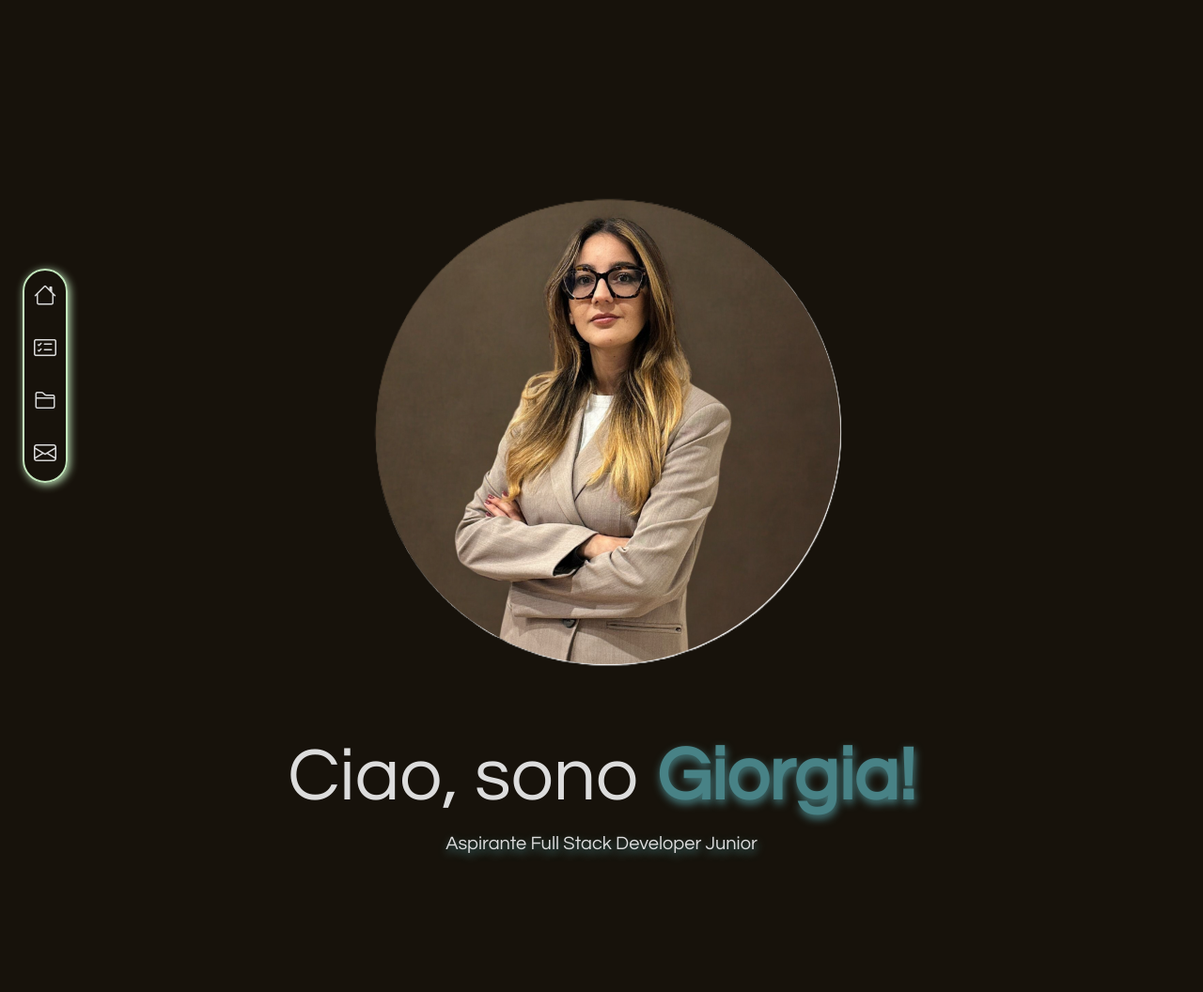
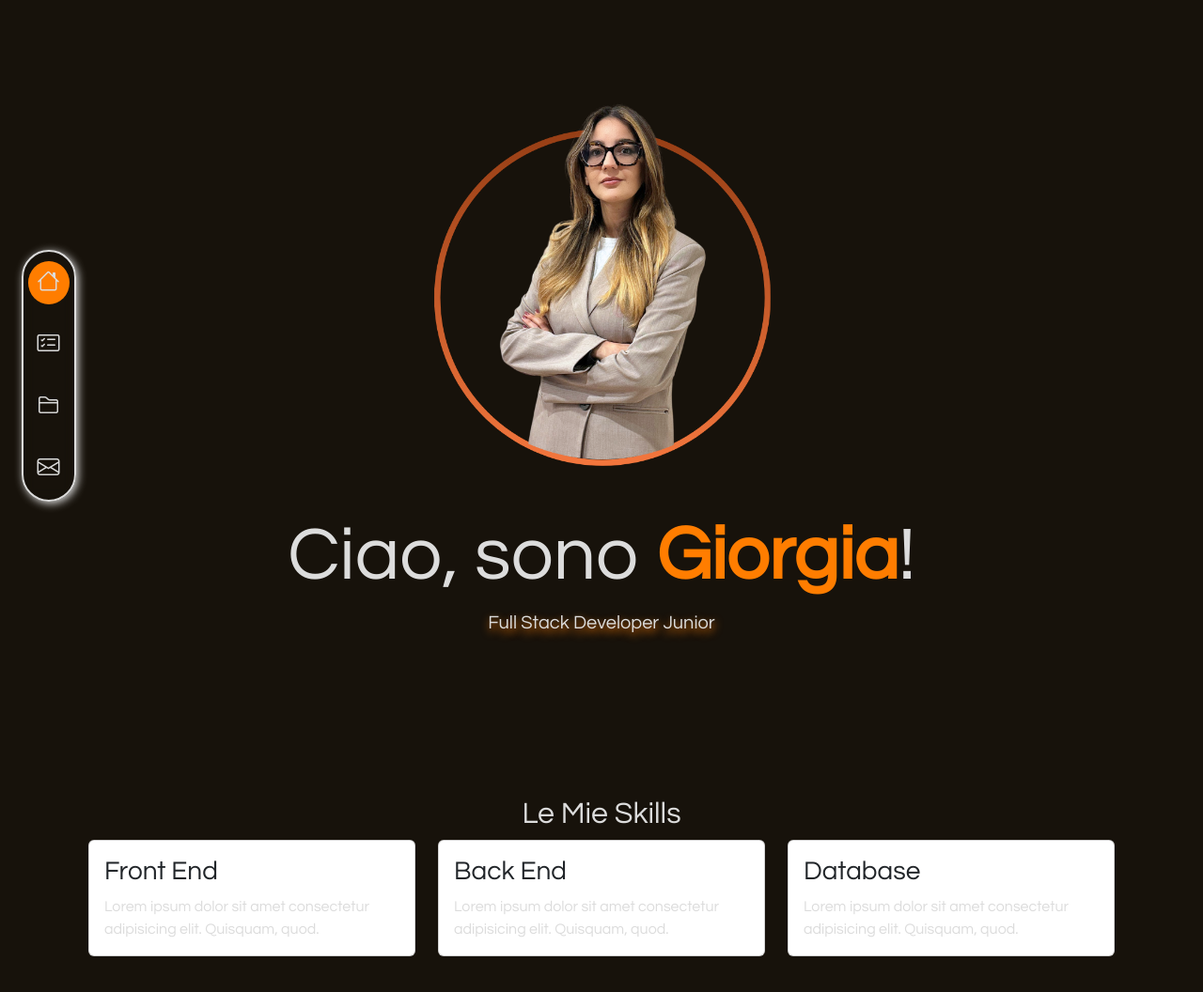
Before and after one commit to gio99311/portfolio, a plain HTML site: page index.html in a window 1280 px wide. Shown: the top 1056 px of the page at 94% size. Drawn offline with nearby package versions, Linux system fonts and the light colour scheme; a web font is replaced by a local one.

Commit message:
aggiunta la feature interattiva della navbar, migliorato l'header, inserita sezione skills provvisoria

```diff
--- a/index.html
+++ b/index.html
@@ -51,30 +51,62 @@
   <!-- NAVBAR 2 -->
     <nav class="custom-navbar">
       <div class="d-flex justify-content-center  align-items-center flex-md-column">
-        <a href="#"><i class="bi bi-house"></i></a>
-        <a href="#"><i class="bi bi-card-checklist"></i></a>
-        <a href="#"><i class="bi bi-folder2"></i></a>
-        <a href="#"><i class="bi bi-envelope"></i></a>
+        <a href="#home" class="nav-link"><i class="bi bi-house"></i></a>
+        <a href="#skills" class="nav-link"><i class="bi bi-card-checklist"></i></a>
+        <a href="#" class="nav-link"><i class="bi bi-folder2"></i></a>
+        <a href="#" class="nav-link"><i class="bi bi-envelope"></i></a>
       </div>
     </nav>
   <!-- FINE NAVBAR 2 -->
 
   <!-- HEADER -->
-   <header class="container vh-100 mt-5">
-    <div class="row d-flex justify-content-center align-items-center pt-5">
-      <div class="col-6">
-        <img src="./img/3.png" alt="foto profilo" class="img-profilo">
+  <header class="cust-header" id="home">
+    <div class="d-flex flex-column align-items-center w-100 gap-4">
+      <img src="./img/6.png" alt="Foto profilo" class="img-profilo">
+      <div class="text-center mt-4">
+        <h1 class="display-1">Ciao, sono <span class=" fw-bold color-b">Giorgia</span>!</h1>
+        <p class="lead cust-shadow">Full Stack Developer Junior</p>
       </div>
     </div>
-    <div class="row d-flex justify-content-center align-items-center">
-      <div class="col-12">
-        <h1 class="text-center display-1">Ciao, sono <span class="cust-shadow fw-bold color-b">Giorgia!</span></h1>
-        <p class="text-center lead cust-shadow">Aspirante Full Stack Developer Junior</p>
+  </header>
+
+  <!-- FINE HEADER -->
+
+  <!-- MY SKILLS SECTION -->
+  <section class="container my-5" id="skills">
+
+    <div class="row justify-content-center align-items-center mb-4">
+      <div class="col-5">
+        <h2 class="text-center">Le Mie Skills</h2>
+      </div>
+
+    <div class="row">
+      <div class="col-lg-4">
+        <div class="card mb-4">
+          <div class="card-body">
+            <h3 class="card-title">Front End</h3>
+            <p class="card-text">Lorem ipsum dolor sit amet consectetur adipisicing elit. Quisquam, quod.</p>
+          </div>
+        </div>
+      </div>
+      <div class="col-lg-4">
+        <div class="card mb-4">
+          <div class="card-body">
+            <h3 class="card-title">Back End</h3>
+            <p class="card-text">Lorem ipsum dolor sit amet consectetur adipisicing elit. Quisquam, quod.</p>
+          </div>
+        </div>
+      </div>
+      <div class="col-lg-4">
+        <div class="card mb-4">
+          <div class="card-body">
+            <h3 class="card-title">Database</h3>
+            <p class="card-text">Lorem ipsum dolor sit amet consectetur adipisicing elit. Quisquam, quod.</p>
+          </div>
+        </div>
       </div>
     </div>
-
-   </header>
-
+  </section>
 
 
 
--- a/main.js
+++ b/main.js
@@ -1,11 +1,20 @@
-// NAVBAR
+// NAVBAR INTERATTIVA
+const navbarLinks = document.querySelectorAll('.nav-link');
+const sections = document.querySelectorAll('#home, #skills');
 
-let navbar = document.querySelector(".navbar");
+// Observer per scroll
+const observer = new IntersectionObserver((entries) => {
+    entries.forEach((entry) => {
+        if (entry.isIntersecting) {
+            const sectionId = entry.target.getAttribute('id');
+            navbarLinks.forEach(link => {
+                link.classList.remove('cust-link');
+                if (link.getAttribute('href') === `#${sectionId}`) {
+                    link.classList.add('cust-link');
+                }
+            });
+        }
+    });
+}, { threshold: 0.5 });
 
-window.addEventListener("scroll", () => {
-    if(window.scrollY){
-        navbar.classList.add("scrolledNav");
-    } else {
-        navbar.classList.remove("scrolledNav");
-    }
-})
+sections.forEach(section => observer.observe(section));
--- a/style.css
+++ b/style.css
@@ -1,8 +1,7 @@
 :root{
     --color-p:  #17120b;
     --color-s: #dcdcdc;
-    --color-a: #C3E8BD;
-    --color-b: #488286;
+    --color-b: #FF7D00;
 }
 
 .color-p{
@@ -58,16 +57,29 @@ body {
 .custom-navbar{
     position: fixed;
     top: 50%;
-    left: 0;
+    left: -0.5%;
     transform: translate(50%, -50%);
-    border: solid 2px var(--color-a);
+    border: solid 2px var(--color-s);
     border-radius: 50px;
-    box-shadow: 2px 2px 10px var(--color-a);
+    box-shadow: 2px 2px 10px var(--color-s);
+    backdrop-filter: blur(7px);
+    z-index: 10;
+
 }
+
 .custom-navbar a{
-    color: var(--color-a);
     font-size: 24px;
-    margin: 10px;
+    margin: 10px 5px;
+    padding: 5px 10px;
+    display: block;
+    transition: all 0.3s ease;
+}
+
+.cust-link{
+    background-color: var(--color-b);
+    color: var(--color-s);
+    border-radius: 50%;
+    transition: 0.3s ease;
 }
 
 /* MEDIAQUERY */
@@ -77,15 +89,33 @@ body {
         top: 0%;
         left: 50%;
         transform: translate(-50%, 50%);
-        padding-left: 30px;
-        padding-right: 30px;
+
     }
 
 }
 
 /* HEADER */
-.img-profilo{
-    width: 100%;
-    height: auto;
+
+.cust-header {
+  min-height: 100vh;
+  display: flex;
+  align-items: center;
+  justify-content: center;
+}
+
+.img-profilo {
+  width: 30%;
+  height: auto;
+  object-fit: cover;
 
 }
+
+@media (max-width: 767px) {
+  .img-profilo {
+    width: 50%;
+    height: auto;
+  }
+
+}
+
+/* FINE HEADER */
```
Also changed, not shown: img/3.png (deleted), img/5.png (deleted), img/6.png (added), readme.md.
